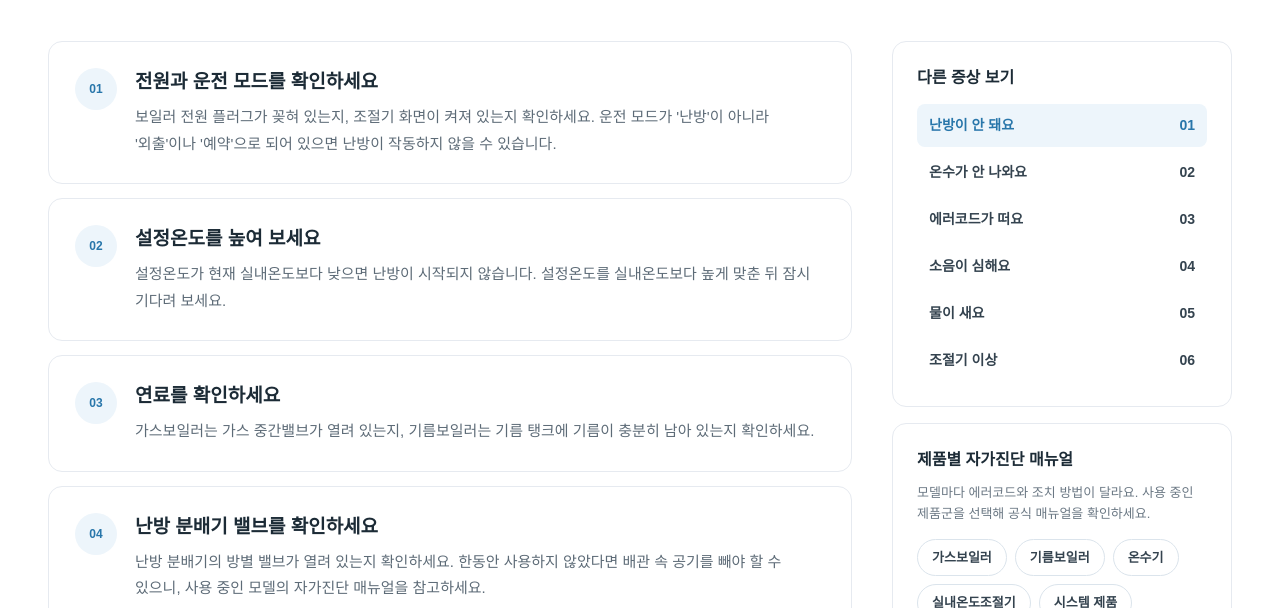
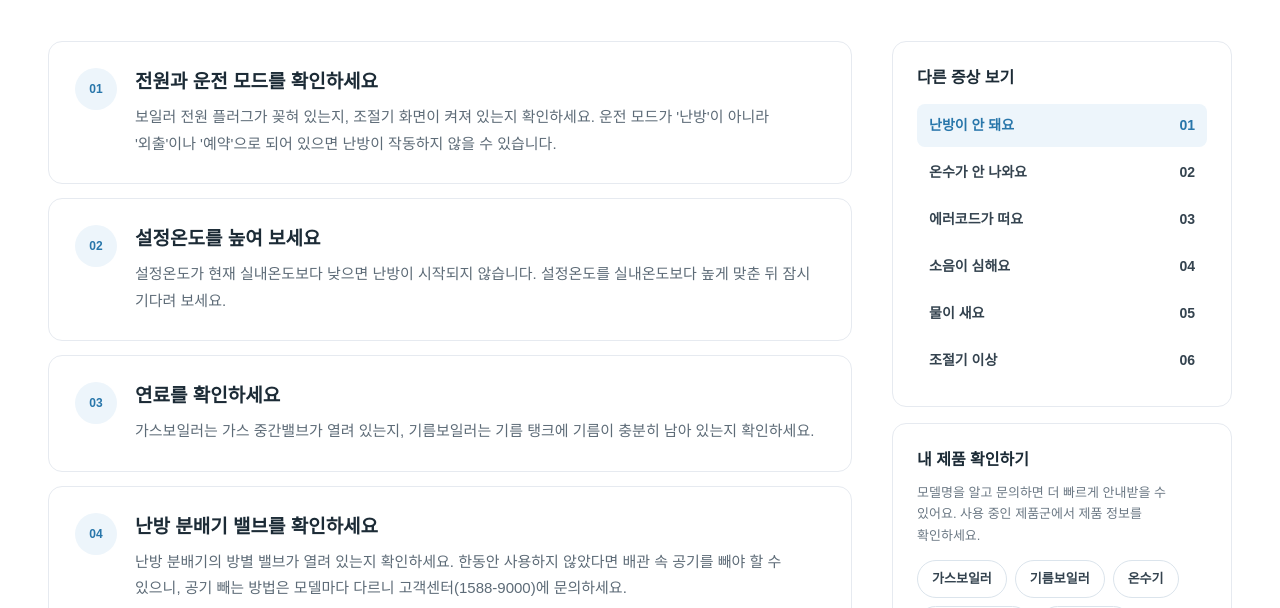
Before and after one commit to gong100baek-ctrl/firstClass, a plain HTML site: page Kiturami/symptom.html in a window 1280 px wide. Shown: the part 344-952 px from the top of the page. Drawn offline with Linux system fonts and the light colour scheme; a web font is replaced by a local one.

Commit message:
Replace external krb.co.kr/kituramimall links with internal pages
Co-Authored-By: Claude Sonnet 5.5 <noreply@anthropic.com>
Claude-Session: https://claude.ai/code/session_01XPEFh3Xfb2bC8Yu7VjYcwt

```diff
--- a/Kiturami/js/symptom.js
+++ b/Kiturami/js/symptom.js
@@ -1,5 +1,6 @@
 // 고객센터 > 증상별 자가진단 안내 (symptom.html?type=heating 등)
-// 증상별 확인 항목은 일반적인 보일러 점검 안내입니다. 모델별 에러코드·조치는 공식 자가진단 매뉴얼(krb.co.kr/self)을 확인하세요.
+// 증상별 확인 항목은 일반적인 보일러 점검 안내입니다. 모델별 에러코드·조치는 고객센터(1588-9000)로 문의하도록 안내합니다.
+    // 이 페이지의 모든 링크는 이 사이트 안의 페이지(또는 전화)로만 연결합니다.
 (() => {
     const SYMPTOMS = {
         heating: {
@@ -9,7 +10,7 @@
                 ["전원과 운전 모드를 확인하세요", "보일러 전원 플러그가 꽂혀 있는지, 조절기 화면이 켜져 있는지 확인하세요. 운전 모드가 '난방'이 아니라 '외출'이나 '예약'으로 되어 있으면 난방이 작동하지 않을 수 있습니다."],
                 ["설정온도를 높여 보세요", "설정온도가 현재 실내온도보다 낮으면 난방이 시작되지 않습니다. 설정온도를 실내온도보다 높게 맞춘 뒤 잠시 기다려 보세요."],
                 ["연료를 확인하세요", "가스보일러는 가스 중간밸브가 열려 있는지, 기름보일러는 기름 탱크에 기름이 충분히 남아 있는지 확인하세요."],
-                ["난방 분배기 밸브를 확인하세요", "난방 분배기의 방별 밸브가 열려 있는지 확인하세요. 한동안 사용하지 않았다면 배관 속 공기를 빼야 할 수 있으니, 사용 중인 모델의 자가진단 매뉴얼을 참고하세요."],
+                ["난방 분배기 밸브를 확인하세요", "난방 분배기의 방별 밸브가 열려 있는지 확인하세요. 한동안 사용하지 않았다면 배관 속 공기를 빼야 할 수 있으니, 공기 빼는 방법은 모델마다 다르니 고객센터(1588-9000)에 문의하세요."],
                 ["한파에는 동파 여부를 확인하세요", "기온이 크게 떨어지면 배관이 얼어 작동이 멈출 수 있습니다. 얼어 있는 배관을 끓는 물이나 불로 녹이지 말고, 미지근한 물수건으로 감싸 서서히 녹이세요."]
             ],
             after: "위 항목을 확인해도 난방이 되지 않거나 표시창에 에러코드가 나타나면 고객센터로 문의해 주세요."
@@ -28,11 +29,11 @@
         },
         errorcode: {
             name: "에러코드가 떠요",
-            lead: "에러코드의 의미와 조치 방법은 제품마다 다릅니다. 아래 순서로 확인한 뒤, 사용 중인 모델의 공식 매뉴얼에서 코드 의미를 찾아보세요.",
+            lead: "에러코드의 의미와 조치 방법은 제품마다 다릅니다. 아래 순서로 확인한 뒤, 코드와 모델명을 알려 주시면 해당 모델 기준으로 안내받을 수 있습니다.",
             steps: [
                 ["표시된 코드와 모델명을 확인하세요", "조절기와 보일러 본체 표시창에 나온 코드를 메모하거나 사진으로 남기세요. 모델명은 보일러 본체의 제품 라벨에서 확인할 수 있습니다."],
                 ["전원을 한 번만 껐다 켜 보세요", "보일러 전원을 끄고 잠시 기다린 뒤 다시 켜세요. 일시적인 오류라면 해제될 수 있습니다. 반복해서 껐다 켜지는 마세요."],
-                ["공식 매뉴얼에서 코드 의미를 확인하세요", "에러코드는 모델마다 의미가 다릅니다. 오른쪽의 제품별 자가진단 매뉴얼에서 사용 중인 모델을 찾아 코드별 조치 방법을 확인하세요."],
+                ["코드 의미는 고객센터에서 확인하세요", "에러코드는 모델마다 의미가 다릅니다. 메모해 둔 코드와 모델명을 고객센터(1588-9000)에 알려 주시면 해당 모델 기준으로 조치 방법을 안내받을 수 있습니다."],
                 ["같은 코드가 반복되면 점검을 받으세요", "다시 켜도 같은 코드가 나타나면 임의로 분해하지 말고 고객센터에 코드와 모델명을 알려 주세요. 더 빠르게 안내받을 수 있습니다."]
             ],
             after: "코드가 반복되거나 가스 냄새, 타는 냄새가 나면 사용을 멈추고 고객센터로 문의해 주세요."
@@ -42,7 +43,7 @@
             lead: "소리의 종류에 따라 원인이 다릅니다. 어떤 소리인지 먼저 구분해 보세요.",
             steps: [
                 ["어떤 소리인지 구분해 보세요", "'보글보글', '졸졸' 하는 물소리는 배관 속 공기가, '딱딱', '똑똑' 하는 소리는 난방이 시작되거나 멈출 때 배관이 늘어나고 줄어드는 소리일 수 있습니다."],
-                ["배관 속 공기를 빼 보세요", "물 흐르는 소리가 계속 난다면 배관 속 공기가 원인일 수 있습니다. 사용 중인 모델의 자가진단 매뉴얼에서 공기 빼는 방법을 확인하세요."],
+                ["배관 속 공기를 빼 보세요", "물 흐르는 소리가 계속 난다면 배관 속 공기가 원인일 수 있습니다. 공기 빼는 방법은 모델마다 다르니 고객센터(1588-9000)에 문의해 확인하세요."],
                 ["주변 설치 상태를 눈으로 확인하세요", "보일러 주변 배관이나 배기통이 흔들리거나 부딪히고 있지는 않은지 확인하세요. 직접 만져 조정하지 말고 상태만 확인하세요."],
                 ["윙·웅 소리가 계속되는지 확인하세요", "팬이나 순환펌프에서 나는 소리가 평소보다 크고 오래 지속되면 부품 점검이 필요할 수 있습니다."]
             ],
@@ -69,16 +70,16 @@
                 ["키 잠금과 설정을 확인하세요", "키 잠금 상태이거나 운전 모드, 설정온도가 의도와 다르게 바뀌어 있지는 않은지 확인하세요."],
                 ["보일러 전원을 껐다 켜 보세요", "보일러 전원을 끄고 잠시 기다린 뒤 다시 켜 조절기가 정상적으로 켜지는지 확인하세요."],
                 ["Wifi 조절기는 연결 상태를 확인하세요", "Wifi 모델은 공유기 전원과 인터넷 연결 상태를 확인하세요. 공유기를 다시 시작한 뒤 앱에서 연결을 확인해 보세요."],
-                ["조절기 모델명을 확인하세요", "조절기 앞면이나 뒷면의 모델명을 확인하고, 오른쪽의 실내온도조절기 자가진단 매뉴얼에서 해당 모델의 안내를 확인하세요."]
+                ["조절기 모델명을 확인하세요", "조절기 앞면이나 뒷면의 모델명을 확인하고, 오른쪽의 실내온도조절기 제품 정보에서 비슷한 모델을 확인하고, 모델명을 고객센터에 알려 주세요."]
             ],
             after: "위 항목을 확인해도 해결되지 않으면 모델명과 증상을 알려 주시고 고객센터로 문의해 주세요."
         }
     };
 
-    // 제품군별 공식 자가진단 매뉴얼 (krb.co.kr/self 카테고리)
-    const MANUALS = [
-        ["가스보일러", "185"], ["기름보일러", "186"], ["온수기", "189"], ["실내온도조절기", "188"],
-        ["시스템 제품", "8845"], ["난방매트", "17499"], ["신재생/중대형/전기", "187"]
+    // 제품군별 제품 정보 페이지 (이 사이트의 product-detail.html)
+    const PRODUCTS = [
+        ["가스보일러", "gas-boiler"], ["기름보일러", "oil-boiler"], ["온수기", "water-heater"], ["실내온도조절기", "thermostat"],
+        ["시스템 제품", "system"], ["난방매트", "heating-mat"], ["신재생/중대형/전기", "renewable"]
     ];
 
     const params = new URLSearchParams(window.location.search);
@@ -131,18 +132,16 @@
     });
 
     // 조절기 증상이면 실내온도조절기를 맨 앞에 둡니다.
-    const manuals = type === "controller"
-        ? [MANUALS[3], ...MANUALS.filter((m) => m[1] !== "188")]
-        : MANUALS;
-    const manualList = $("sym-manuals");
-    manuals.forEach(([label, category]) => {
+    const products = type === "controller"
+        ? [PRODUCTS[3], ...PRODUCTS.filter((m) => m[1] !== "thermostat")]
+        : PRODUCTS;
+    const productList = $("sym-manuals");
+    products.forEach(([label, category]) => {
         const li = document.createElement("li");
         const a = document.createElement("a");
-        a.href = "https://krb.co.kr/index.php?mid=self&category=" + category;
-        a.target = "_blank";
-        a.rel = "noopener noreferrer";
+        a.href = "product-detail.html?category=" + category;
         a.textContent = label;
         li.appendChild(a);
-        manualList.appendChild(li);
+        productList.appendChild(li);
     });
 })();
--- a/Kiturami/symptom.html
+++ b/Kiturami/symptom.html
@@ -94,8 +94,8 @@
       <ul id="sym-others"></ul>
      </section>
      <section class="sym-box">
-      <h3>제품별 자가진단 매뉴얼</h3>
-      <p>모델마다 에러코드와 조치 방법이 달라요. 사용 중인 제품군을 선택해 공식 매뉴얼을 확인하세요.</p>
+      <h3>내 제품 확인하기</h3>
+      <p>모델명을 알고 문의하면 더 빠르게 안내받을 수 있어요. 사용 중인 제품군에서 제품 정보를 확인하세요.</p>
       <ul class="sym-chips" id="sym-manuals"></ul>
      </section>
     </aside>
```
Also changed, not shown: Kiturami/cc.html (+2 -2 lines).
